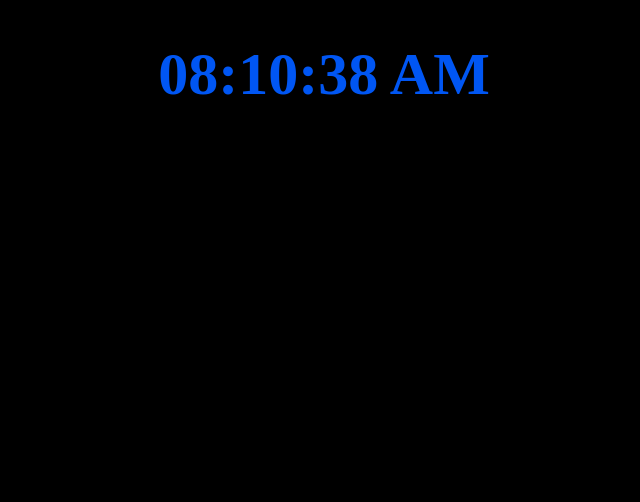
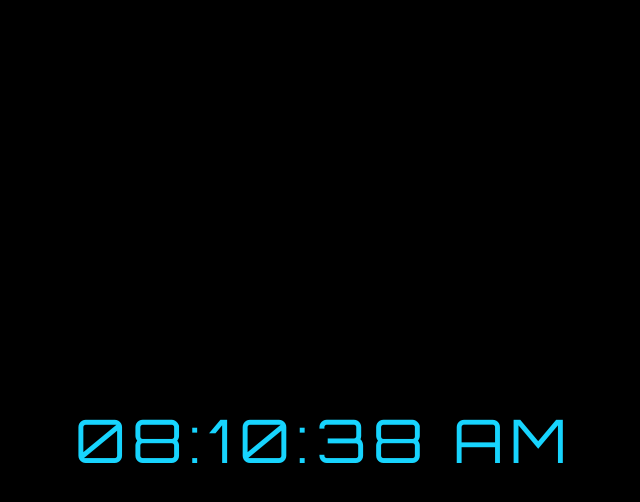
Before and after one commit to thongdinodev/clock, a plain HTML site: page index.html in a window 1280 px wide. Shown: the whole page, without its empty margins (316-956 px from the left). Drawn offline with Linux system fonts and the light colour scheme.

Commit message:
add font-family

```diff
--- a/index.html
+++ b/index.html
@@ -5,6 +5,7 @@
     <meta name="viewport" content="width=device-width, initial-scale=1.0">
     <title>Document</title>
     <link rel="stylesheet" href="style.css">
+    <link rel="stylesheet" href='https://fonts.googleapis.com/css?family=Orbitron'>
 </head>
 <body>
     <h1 onload="displayClock()"></h1>
--- a/style.css
+++ b/style.css
@@ -5,8 +5,13 @@ body {
 }
 
 h1 {
-    color: rgb(0, 86, 243);
-    text-align: center;
+    color: #17D4FE;
+    position: absolute;
+    top: 50%;
+    left: 50%;
+    transform: translateX(-50%) translateY(-50%);
     font-size: 60px;
-    font-family: Orbitron;
+    font-family: 'Orbitron';
+    letter-spacing: 7px;
+    font-weight: 550;
 }
```
